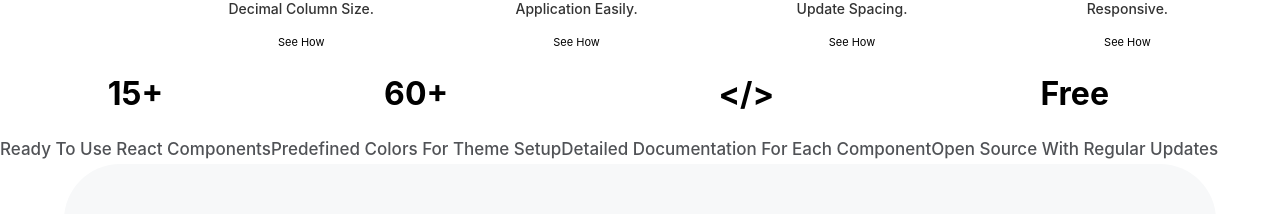
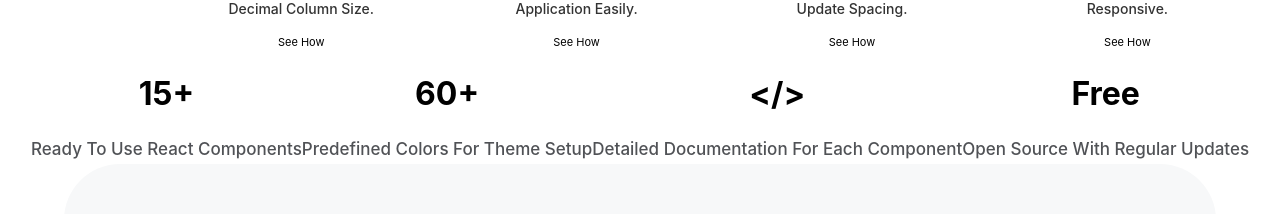
Before and after one commit to Hellsephine/DemoReact, a React (Create React App) app: page / in a window 1280 px wide. Shown: the part 1385-1599 px from the top of the page. Built offline with nearby package versions, Linux system fonts and the light colour scheme.

Commit message:
fix: correction css #2

```diff
--- a/src/Components/UiTemplate/DivUI.css
+++ b/src/Components/UiTemplate/DivUI.css
@@ -43,4 +43,5 @@
 
   .divMiniCard{
     display: flex;
+    justify-content: center;
   }
--- a/src/Components/UiTemplate/DivUI.tsx
+++ b/src/Components/UiTemplate/DivUI.tsx
@@ -1,7 +1,8 @@
 import React from 'react'
 import './DivUI.css'
+import MiniCard from '../MiniCard/MiniCard'
 import ButtonBlack from '../ButtonBlack/buttonBlack'
-import MiniCard from '../MiniCard/MiniCard'
+
 
 const MiniCardListe = [
   {
```
Also changed, not shown: src/App.tsx (+6 -6 lines).
